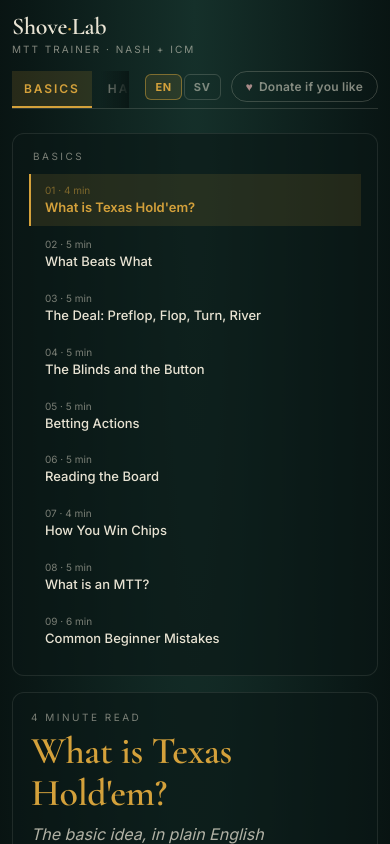
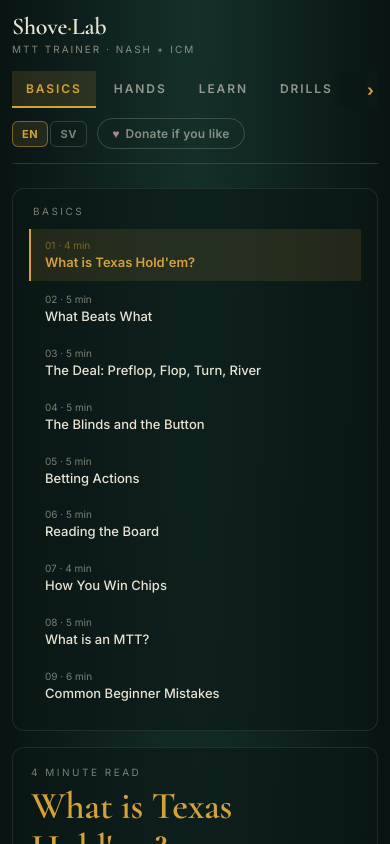
Before and after one commit to fiction3/Shove-Lab, a React (Vite) app: page / in a window 390 px wide. Shown: the top 844 px of the page. Built offline with nearby package versions, Linux system fonts and the light colour scheme.

Commit message:
Mobile: full-width scrollable tab bar with load nudge and chevron scroll cue

```diff
--- a/src/components/PushFoldTrainer.jsx
+++ b/src/components/PushFoldTrainer.jsx
@@ -128,6 +128,7 @@ function ViewTabs({ view, onChange }) {
   const isMobile = useMediaQuery(768);
   const scrollRef = useRef(null);
   const activeRef = useRef(null);
+  const [atEnd, setAtEnd] = useState(false);
 
   const tabs = [
     { value: "basics", label: t("tab.basics") },
@@ -141,6 +142,14 @@ function ViewTabs({ view, onChange }) {
     { value: "homegame", label: t("tab.homegame"), short: t("tab.short.homegame") },
   ];
 
+  // Track whether the row is scrolled to the far right, so we can hide the
+  // "more →" fade once there's nothing left to reveal.
+  const updateAtEnd = () => {
+    const el = scrollRef.current;
+    if (!el) return;
+    setAtEnd(el.scrollLeft + el.clientWidth >= el.scrollWidth - 4);
+  };
+
   // On mobile, keep the active tab scrolled into view when it changes.
   useEffect(() => {
     if (isMobile && activeRef.current) {
@@ -148,8 +157,22 @@ function ViewTabs({ view, onChange }) {
     }
   }, [view, isMobile]);
 
+  // One-time "this scrolls" nudge: on first mount on mobile, gently slide the
+  // row right and back so the motion signals it's swipeable. Only when the
+  // content actually overflows.
+  useEffect(() => {
+    if (!isMobile) return;
+    const el = scrollRef.current;
+    if (!el) return;
+    updateAtEnd();
+    if (el.scrollWidth <= el.clientWidth + 8) return; // nothing to scroll
+    const t1 = setTimeout(() => { el.scrollTo({ left: 48, behavior: "smooth" }); }, 600);
+    const t2 = setTimeout(() => { el.scrollTo({ left: 0, behavior: "smooth" }); }, 1150);
+    return () => { clearTimeout(t1); clearTimeout(t2); };
+  }, [isMobile]);
+
   const row = (
-    <div ref={scrollRef} className="no-scrollbar" style={{
+    <div ref={scrollRef} className="no-scrollbar" onScroll={updateAtEnd} style={{
       display: "flex", gap: 4,
       flexWrap: isMobile ? "nowrap" : "wrap",
       overflowX: isMobile ? "auto" : "visible",
@@ -166,7 +189,7 @@ function ViewTabs({ view, onChange }) {
               color: active ? "#d4a13b" : "rgba(232,227,211,0.6)",
               border: "none",
               borderBottom: "2px solid " + (active ? "#d4a13b" : "transparent"),
-              padding: isMobile ? "10px 12px" : "10px 16px", cursor: "pointer",
+              padding: isMobile ? "10px 14px" : "10px 16px", cursor: "pointer",
               fontSize: 12, letterSpacing: "0.16em",
               textTransform: "uppercase", fontWeight: 600,
               whiteSpace: "nowrap", flex: "0 0 auto",
@@ -178,17 +201,21 @@ function ViewTabs({ view, onChange }) {
     </div>
   );
 
-  // Desktop: just the wrapping row. Mobile: wrap in a relative container with a
-  // right-edge fade hinting there's more to scroll.
+  // Desktop: plain wrapping row. Mobile: full-width scroll row with a
+  // right-edge fade + chevron cue that disappears once scrolled to the end.
   if (!isMobile) return row;
   return (
-    <div style={{ position: "relative", flex: 1, minWidth: 0 }}>
+    <div style={{ position: "relative", width: "100%" }}>
       {row}
       <div aria-hidden="true" style={{
-        position: "absolute", top: 0, right: 0, bottom: 0, width: 28,
+        position: "absolute", top: 0, right: 0, bottom: 0, width: 44,
         pointerEvents: "none",
-        background: "linear-gradient(to right, rgba(10,24,22,0), #0a1816)",
-      }}/>
+        display: "flex", alignItems: "center", justifyContent: "flex-end",
+        paddingRight: 4,
+        background: "linear-gradient(to right, rgba(10,24,22,0), #0a1816 70%)",
+        opacity: atEnd ? 0 : 1, transition: "opacity 0.25s",
+        color: "#d4a13b", fontSize: 16, fontWeight: 700,
+      }}>›</div>
     </div>
   );
 }
@@ -571,11 +598,14 @@ export default function PushFoldTrainer() {
         maxWidth: 1200, margin: "0 auto",
         borderBottom: "1px solid rgba(232,227,211,0.15)",
         marginBottom: 24,
-        display: "flex", alignItems: "center", justifyContent: "space-between",
-        gap: 16, flexWrap: "wrap",
+        display: "flex",
+        flexDirection: isMobile ? "column" : "row",
+        alignItems: isMobile ? "stretch" : "center",
+        justifyContent: "space-between",
+        gap: isMobile ? 10 : 16, flexWrap: "wrap",
       }}>
         <ViewTabs view={view} onChange={v => { setView(v); if (v !== "drills") setDrillDeepLink(null); if (v !== "basics") setBasicsDeepLink(null); track("tab-view", { tab: v }); }}/>
-        <div style={{ display: "flex", alignItems: "center", gap: 10 }}>
+        <div style={{ display: "flex", alignItems: "center", gap: 10, paddingBottom: isMobile ? 8 : 0 }}>
           <LangSwitcher lang={lang} onChange={setLang}/>
           <SupportLink onClick={() => { setDonateOpen(true); track("donate-opened"); }}/>
         </div>
```
